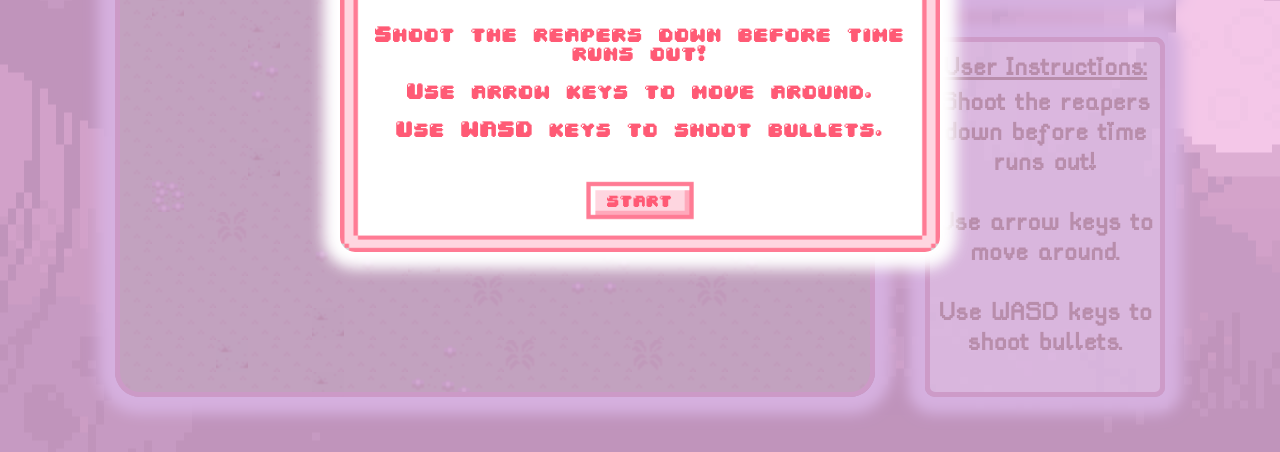
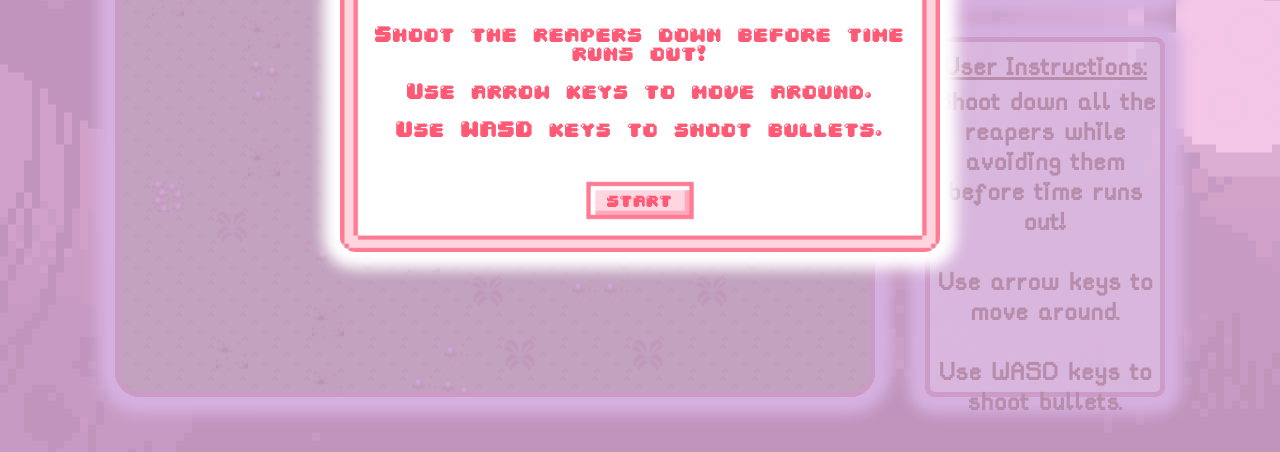
Before and after one commit to yinglzhou/wizard-world, a website built with webpack: page index.html in a window 1280 px wide. Shown: the part 348-800 px from the top of the page. Built offline with Linux system fonts and the light colour scheme; files whose address does not match are found by name.

```diff
--- a/index.html
+++ b/index.html
@@ -34,7 +34,7 @@
         <div id="instructions">
           <p>
             <h5>User Instructions:</h5>
-            Shoot the reapers down before time runs out!
+            Shoot down all the reapers while avoiding them before time runs out!
             <br>
             <br>
             Use arrow keys to move around.
```
Also changed, not shown: dist/main.css, dist/main.js, 2 other files.
